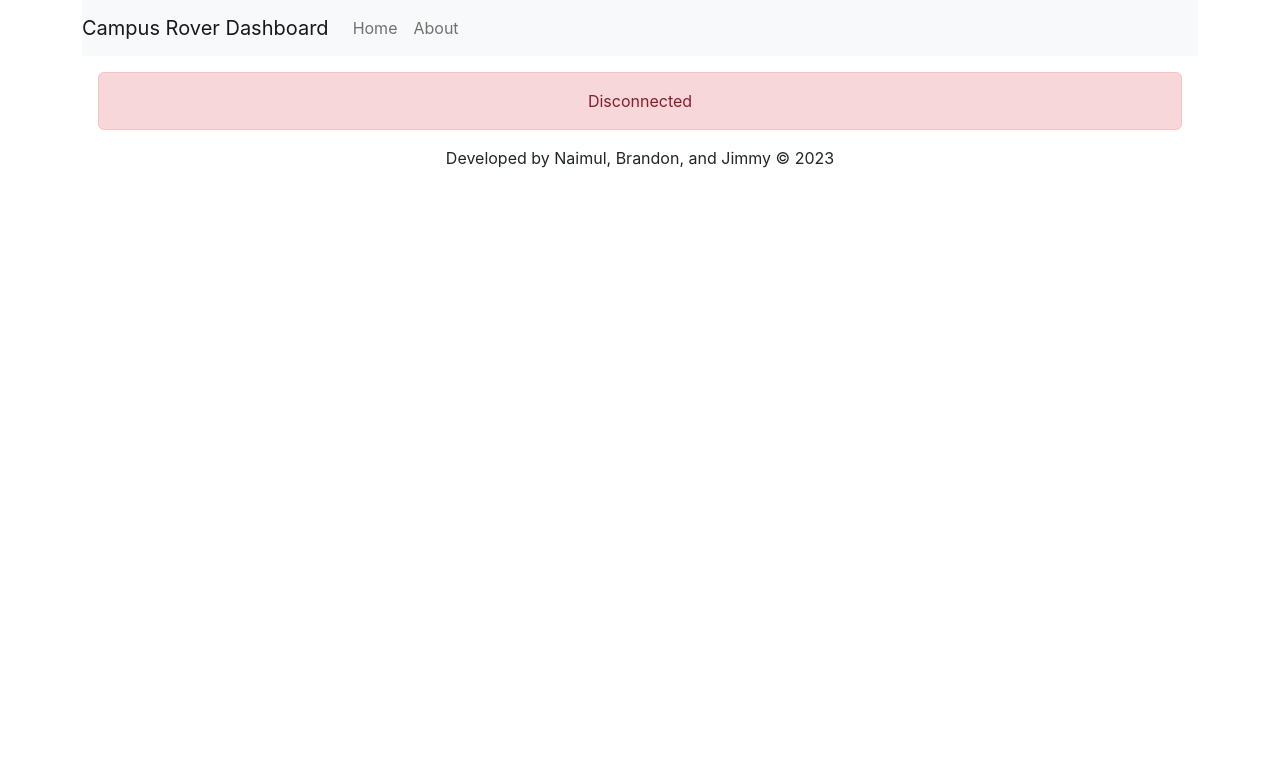
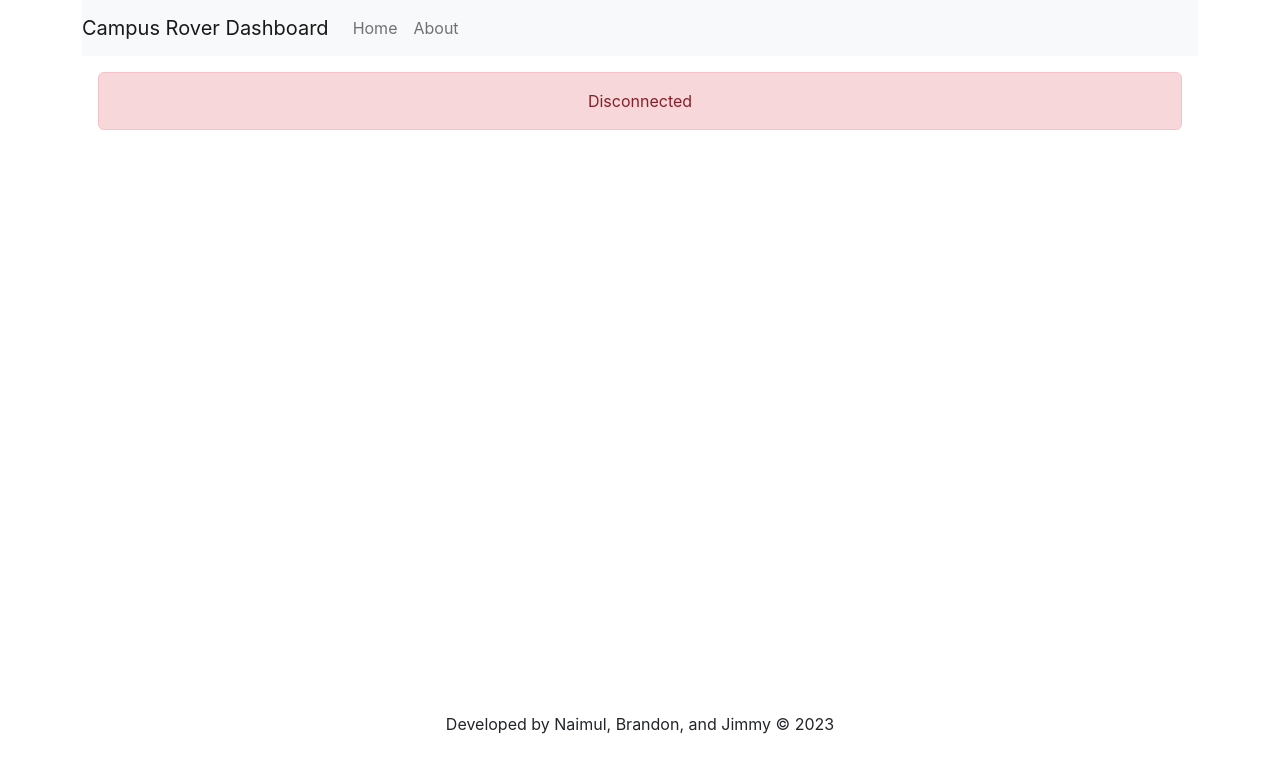
Before and after one commit to naimulh247/command-and-control-dashboard, a React (Create React App) app in the folder web-client/: page / in a window 1280 px wide. Shown: the top 772 px of the page. Built offline with nearby package versions, Linux system fonts and the light colour scheme; no server answers.

Commit message:
fix footer placement, increase main body height

```diff
--- a/web-client/src/index.css
+++ b/web-client/src/index.css
@@ -11,3 +11,7 @@ code {
   font-family: source-code-pro, Menlo, Monaco, Consolas, 'Courier New',
     monospace;
 }
+
+main {
+  min-height: 80vh;
+}
```
